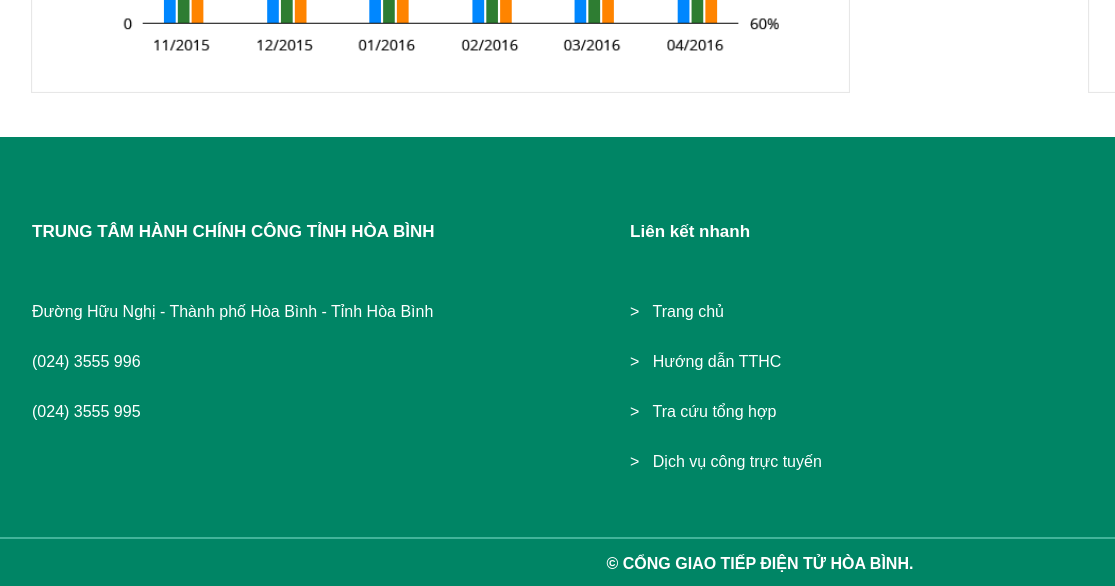
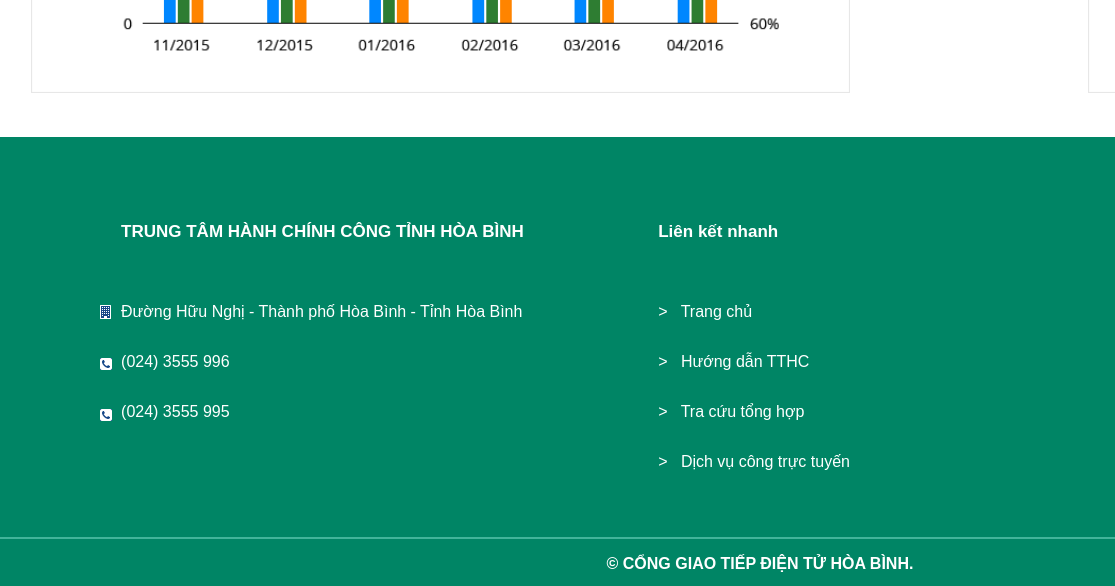
Before and after one commit to duong3900/project1, a plain HTML site: page index.html in a window 1280 px wide. Shown: the part 2000-2586 px from the top of the page, 0-1115 px from the left. Drawn offline with Linux system fonts and the light colour scheme; files whose address does not match are found by name.

Commit message:
first commit

```diff
--- a/assests/style.css
+++ b/assests/style.css
@@ -332,7 +332,10 @@ form.example input[type=text] {
     background: #008565;
     display: flex;
 
+}
 
+#footer #footer1 #image{
+    width: 180px;
 }
 
 #footer #footer2{
@@ -346,9 +349,22 @@ form.example input[type=text] {
     width: 650px;
     height: 100%;
     color: white;
-    margin-left: 32px;
+
     padding-top: 70px;
     line-height: 50px;
+}
+
+#footer #footer1  .imgm1{
+    margin-top: 168px;
+    margin-left: 100px;
+}
+#footer #footer1  .imgm2{
+    margin-top: 35px;
+    margin-left: 100px;
+}
+#footer #footer1  .imgm3{
+    margin-top: 35px;
+    margin-left: 100px;
 }
 
 
@@ -385,12 +401,3 @@ h4{
   line-height: 50px;
   color: white;
 }
-.top1-1{
-    float: right;
-}
-.litop2{
-    float: left;
-}
-.litop3{
-    float: right;
-}
--- a/index.html
+++ b/index.html
@@ -405,6 +405,11 @@
 
     <div id="footer">
         <div id="footer1">
+            <div id="image">
+                <img class="imgm1" src="./assests/content/buildingicon.png" alt="">
+                <img class="imgm2" src="./assests/content/phoneicon.png" alt="">
+                <img class="imgm3" src="./assests/content/phoneicon.png" alt="">
+            </div>
             <div class="footer1-1st">
                 <h3>TRUNG TÂM HÀNH CHÍNH CÔNG TỈNH HÒA BÌNH</h3>
                 <p>Đường Hữu Nghị - Thành phố Hòa Bình - Tỉnh Hòa Bình</p>
```
